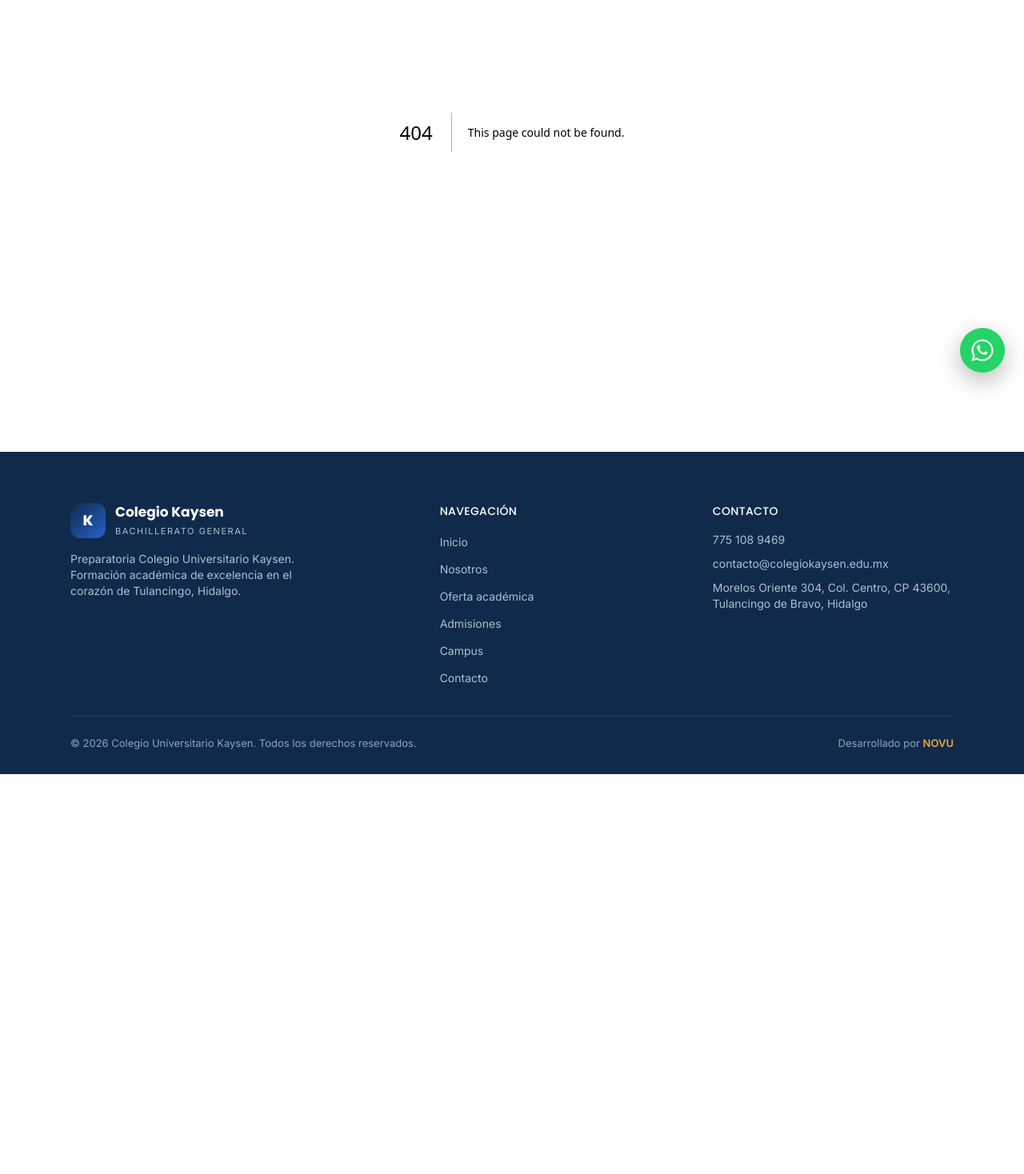
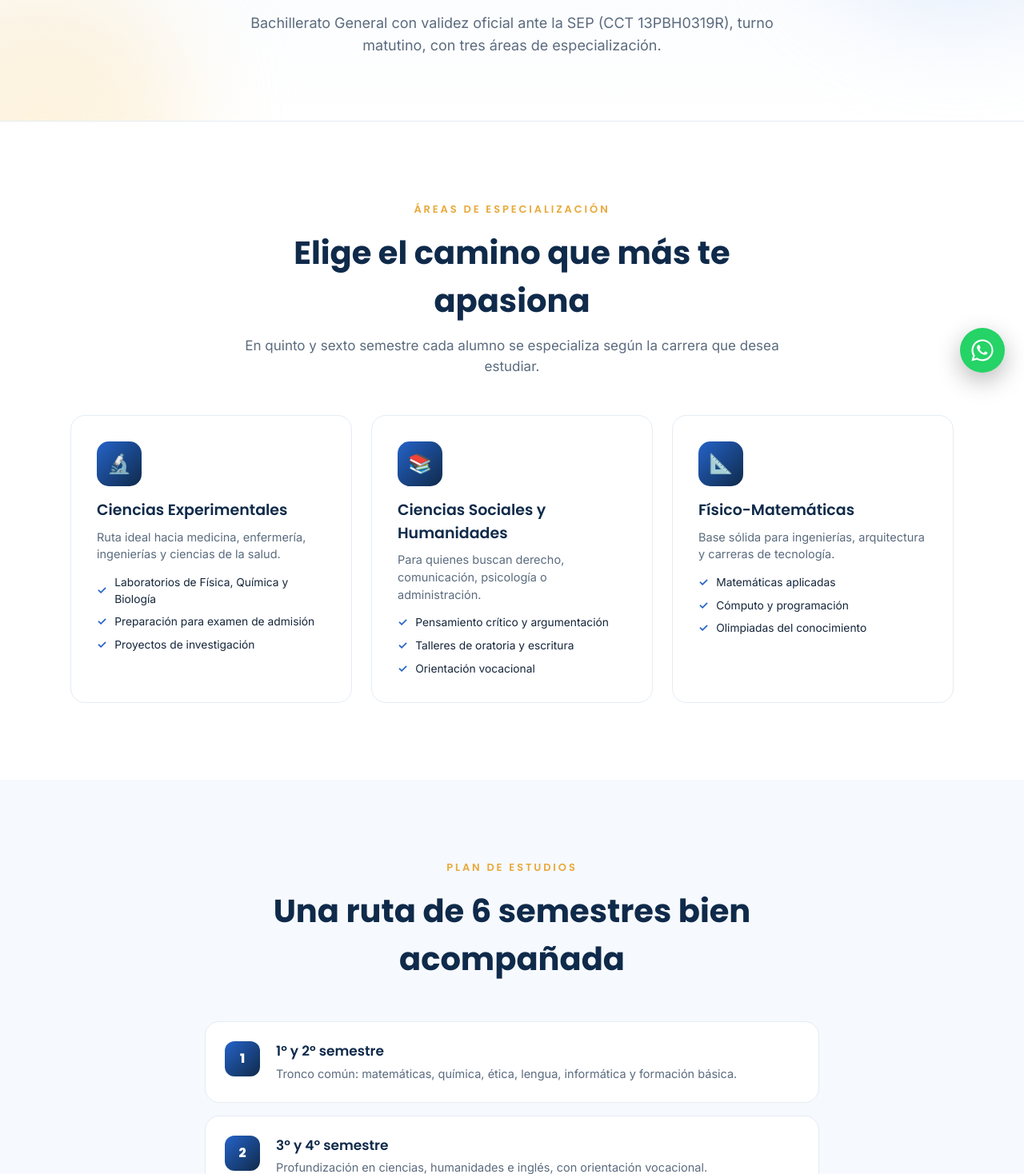
Before and after one commit to novumarketing/kaysen-web, a Next.js app: page /oferta in a window 1280 px wide. Before the commit this address had no page. Shown: the part 310-1778 px from the top of the page at 80% size. Before the commit the page ends 1278 px from the top, so only its background shows below. Built offline with nearby package versions, Linux system fonts and the light colour scheme.

Commit message:
Add /oferta page

```diff
--- /dev/null
+++ b/app/oferta/page.tsx
@@ -0,0 +1,76 @@
+import type { Metadata } from "next";
+import { PageHero, SectionHead, CtaBand } from "@/components/ui";
+import { WA } from "@/components/site";
+
+export const metadata: Metadata = {
+  title: "Oferta académica",
+  description: "Bachillerato General del Colegio Kaysen con áreas de Ciencias Experimentales, Ciencias Sociales y Físico-Matemáticas. Plan de estudios y actividades.",
+};
+
+const areas = [
+  { icon: "🔬", title: "Ciencias Experimentales", desc: "Ruta ideal hacia medicina, enfermería, ingenierías y ciencias de la salud.", items: ["Laboratorios de Física, Química y Biología", "Preparación para examen de admisión", "Proyectos de investigación"] },
+  { icon: "📚", title: "Ciencias Sociales y Humanidades", desc: "Para quienes buscan derecho, comunicación, psicología o administración.", items: ["Pensamiento crítico y argumentación", "Talleres de oratoria y escritura", "Orientación vocacional"] },
+  { icon: "📐", title: "Físico-Matemáticas", desc: "Base sólida para ingenierías, arquitectura y carreras de tecnología.", items: ["Matemáticas aplicadas", "Cómputo y programación", "Olimpiadas del conocimiento"] },
+];
+const plan = [
+  { s: "1º y 2º semestre", d: "Tronco común: matemáticas, química, ética, lengua, informática y formación básica." },
+  { s: "3º y 4º semestre", d: "Profundización en ciencias, humanidades e inglés, con orientación vocacional." },
+  { s: "5º y 6º semestre", d: "Especialización en el área elegida y preparación para el examen de admisión." },
+];
+const extras = ["Inglés en todos los semestres", "Talleres culturales y deportivos", "Orientación vocacional permanente", "Asesorías académicas", "Actividades cívicas y sociales", "Preparación para la universidad"];
+
+export default function Oferta() {
+  return (
+    <main>
+      <PageHero kicker="Oferta académica" title={<>Un bachillerato que <span className="grad-text">abre puertas</span></>}
+        sub="Bachillerato General con validez oficial ante la SEP (CCT 13PBH0319R), turno matutino, con tres áreas de especialización." />
+
+      <section className="py-20 md:py-24">
+        <div className="wrap">
+          <SectionHead center kicker="Áreas de especialización" title="Elige el camino que más te apasiona" sub="En quinto y sexto semestre cada alumno se especializa según la carrera que desea estudiar." />
+          <div className="grid gap-6 md:grid-cols-3">
+            {areas.map((a) => (
+              <div key={a.title} className="rounded-xl2 border border-line bg-white p-8 transition hover:-translate-y-1.5 hover:border-[#cfe0fb] hover:shadow-soft">
+                <div className="mb-4 grid h-14 w-14 place-items-center rounded-[15px] bg-gradient-to-br from-blue to-navy text-2xl text-white">{a.icon}</div>
+                <h3 className="font-display text-[19px] font-semibold text-navy">{a.title}</h3>
+                <p className="mt-2 text-[14.5px] text-muted">{a.desc}</p>
+                <ul className="mt-3.5 grid gap-2">
+                  {a.items.map((it) => (<li key={it} className="flex items-center gap-2.5 text-[13.8px] text-ink"><span className="font-extrabold text-blue">✓</span> {it}</li>))}
+                </ul>
+              </div>
+            ))}
+          </div>
+        </div>
+      </section>
+
+      <section className="bg-bg-2 py-20 md:py-24">
+        <div className="wrap">
+          <SectionHead center kicker="Plan de estudios" title="Una ruta de 6 semestres bien acompañada" />
+          <div className="mx-auto grid max-w-3xl gap-4">
+            {plan.map((p, i) => (
+              <div key={p.s} className="flex items-start gap-5 rounded-xl2 border border-line bg-white p-6">
+                <div className="grid h-11 w-11 flex-none place-items-center rounded-xl bg-gradient-to-br from-blue to-navy font-display font-extrabold text-white">{i + 1}</div>
+                <div><h4 className="font-display text-[17px] font-semibold text-navy">{p.s}</h4><p className="mt-1 text-[14.5px] text-muted">{p.d}</p></div>
+              </div>
+            ))}
+          </div>
+        </div>
+      </section>
+
+      <section className="py-20 md:py-24">
+        <div className="wrap">
+          <SectionHead center kicker="Formación integral" title="Mucho más que materias" sub="Complementamos lo académico con actividades que forman al alumno por completo." />
+          <div className="mx-auto grid max-w-3xl gap-3 sm:grid-cols-2">
+            {extras.map((e) => (
+              <div key={e} className="flex items-center gap-3 rounded-xl border border-line bg-white px-5 py-4 text-[14.5px] text-ink">
+                <span className="font-extrabold text-blue">✓</span> {e}
+              </div>
+            ))}
+          </div>
+        </div>
+      </section>
+
+      <CtaBand title="¿Listo para conocer el plan completo?" sub="Escríbenos y te enviamos el plan de estudios detallado y los costos del ciclo escolar." href={WA} label="Solicitar informes por WhatsApp" />
+    </main>
+  );
+}
```
